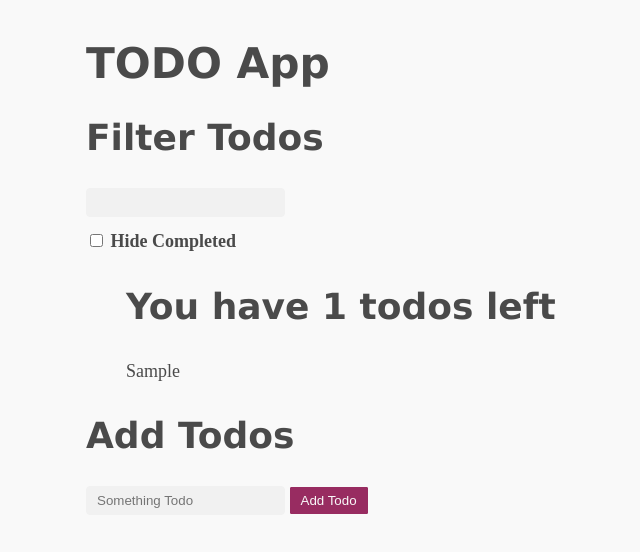
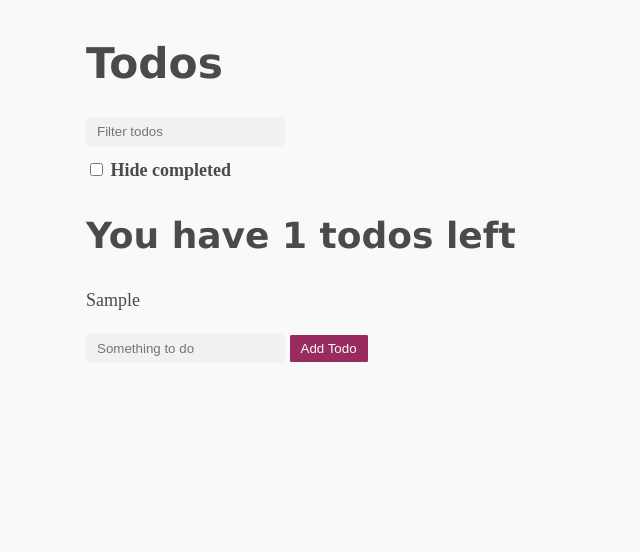
Before and after one commit to hashimwarren/playground, a plain HTML site: page todoapp/index.html in a window 1280 px wide. Both pictures are taken after typing "Sample" into the empty fields and a click on the button "Add Todo". Shown: the whole page, without its empty margins (212-852 px from the left). Drawn offline with Linux system fonts and the light colour scheme.

Commit message:
finish lesson 65

```diff
--- a/todoapp/index.html
+++ b/todoapp/index.html
@@ -1,5 +1,6 @@
 <!DOCTYPE html>
 <html lang="en">
+
 <head>
   <meta charset="UTF-8" />
   <meta name="viewport" content="width=device-width, initial-scale=1.0" />
@@ -7,24 +8,20 @@
   <link rel="stylesheet" href="sakura.css" type="text/css" />
   <title>Document</title>
 </head>
+
 <body>
-    <h1>TODO App</h1>
-    <h2>Filter Todos</h2>
-    <input type="text" id="search-todos" />
+  <h1>Todos</h1>
+  <input id="search-text" type="text" placeholder="Filter todos">
   <label>
-      <input type="checkbox" name="hideCompleted" id="hide-completed" /> Hide
-      Completed
+    <input type="checkbox" id="hide-completed"> Hide completed
   </label>
-
-    <ol id="todos"></ol>
-
-    <h2>Add Todos</h2>
-
-    <form id="yes">
-      <input type="text" name="addNewTodo" placeholder="Something Todo" />
+  <div id="todos"></div>
+  <form id="new-todo">
+    <input type="text" placeholder="Something to do" name="text">
     <button>Add Todo</button>
   </form>
-
+  <script src="todo-functions.js"></script>
   <script src="todo-app.js"></script>
 </body>
+
 </html>
--- a/todoapp/todo-app.js
+++ b/todoapp/todo-app.js
@@ -1,78 +1,51 @@
-let todos = [];
+let todos = []
 
-// filter
-let filters = {
-  searchText: "",
+const filters = {
+  searchText: '',
   hideCompleted: false
-};
-
-// Read todos when app starts
-
-const todosJSON = localStorage.getItem("todos");
-if (todosJSON !== null) {
-  todos = JSON.parse(todosJSON);
 }
 
-// filter todos
+getSavedTodos()
 
-const renderTodos = function(todos, filters) {
-  const filteredTodos = todos.filter(function(todo) {
-    const searchTextMatch = todo.text
-      .toLowerCase()
-      .includes(filters.searchText.toLowerCase());
-    const hideCompletedMatch = !filters.hideCompleted || !todo.completed;
-    return searchTextMatch && hideCompletedMatch;
-  });
 
-  const incompleteTodos = filteredTodos.filter(function(todo) {
-    return !todo.completed;
-  });
 
-  document.querySelector("#todos").innerHTML = "";
+renderTodos(todos, filters)
 
-  const summary = document.createElement("h2");
-  summary.textContent = `You have ${incompleteTodos.length} todos left`;
-  document.querySelector("#todos").appendChild(summary);
 
-  filteredTodos.forEach(function(todo) {
-    let todoEl = document.createElement("p");
-    todoEl.textContent = todo.text;
-    document.querySelector("#todos").appendChild(todoEl);
-  });
-};
 
-renderTodos(todos, filters);
+document.querySelector('#search-text').addEventListener('input', function (e) {
+  filters.searchText = e.target.value
+  renderTodos(todos, filters)
+})
 
-// filter input
+document.querySelector('#new-todo').addEventListener('submit', function (e) {
+  e.preventDefault()
+  todos.push({
+    text: e.target.elements.text.value,
+    completed: false
+  })
+  saveTodos()
+  renderTodos(todos, filters)
+  e.target.elements.text.value = ''
+})
 
-document.querySelector("#search-todos").addEventListener("input", function(e) {
-  filters.searchText = e.target.value;
-  renderTodos(todos, filters);
-});
+document.querySelector('#hide-completed').addEventListener('change', function (e) {
+  filters.hideCompleted = e.target.checked
+  renderTodos(todos, filters)
+})
 
-// capture addNewTodo submits
-document.querySelector("#yes").addEventListener("submit", function(e) {
-  e.preventDefault();
-  todos.push({
-    text: e.target.elements.addNewTodo.value,
-    completed: false
-  });
-  localStorage.setItem("todos", JSON.stringify(todos));
-  renderTodos(todos, filters);
-  e.target.elements.addNewTodo.value = "";
-  console.log("working....");
-});
 
-//hide completed filter
+// fetch existing todos from local storage
+// getSavedTodos
 
-const hideCompleted = todos.filter(function(todo) {
-  return !todo.completed;
-});
+// save todos to local storage
+// saveTodos
 
-// hide completed checkbox
-document
-  .querySelector("#hide-completed")
-  .addEventListener("change", function(e) {
-    filters.hideCompleted = e.target.checked;
-    renderTodos(todos, filters);
-  });
+// render application todos based on filters
+// renderTodos
+
+// get the DOM elements for an individual note
+// generateTodoDOM
+
+// get the DOM elements for the list summary
+// generateSummaryDOM
--- /dev/null
+++ b/todoapp/todo-functions.js
@@ -0,0 +1,57 @@
+// get saved todos from local storage
+
+const getSavedTodos = function () {
+    const todosJSON = localStorage.getItem('todos')
+
+    if (todosJSON !== null) {
+        todos = JSON.parse(todosJSON)
+    }
+
+}
+
+// saved todos to local storage
+
+const saveTodos = function () {
+    localStorage.setItem('todos', JSON.stringify(todos))
+
+}
+
+
+
+const generateTodoDOM = function (todo) {
+    const p = document.createElement('p')
+    p.textContent = todo.text
+    document.querySelector('#todos').appendChild(p)
+
+}
+
+const generateSummaryDOM = function (filteredTodos) {
+    const incompleteTodos = filteredTodos.filter(function (todo) {
+        return !todo.completed
+    })
+    const summary = document.createElement('h2')
+    summary.textContent = `You have ${incompleteTodos.length} todos left`
+    document.querySelector('#todos').appendChild(summary)
+}
+
+// display todos
+
+const renderTodos = function (todos, filters) {
+    const filteredTodos = todos.filter(function (todo) {
+        const searchTextMatch = todo.text.toLowerCase().includes(filters.searchText.toLowerCase())
+        const hideCompletedMatch = !filters.hideCompleted || !todo.completed
+
+        return searchTextMatch && hideCompletedMatch
+    })
+
+
+
+    document.querySelector('#todos').innerHTML = ''
+
+    generateSummaryDOM(filteredTodos)
+
+    filteredTodos.forEach(function (todo) {
+        generateTodoDOM(todo)
+
+    })
+}
```
Also changed, not shown: notes-app/index.html (+1 -1 lines), notes-app/notes-app.js (+2 -29 lines), notes-app/notes-functions.js (added, +41 -0 lines). Lines whose indentation alone changed are shown as unchanged.
